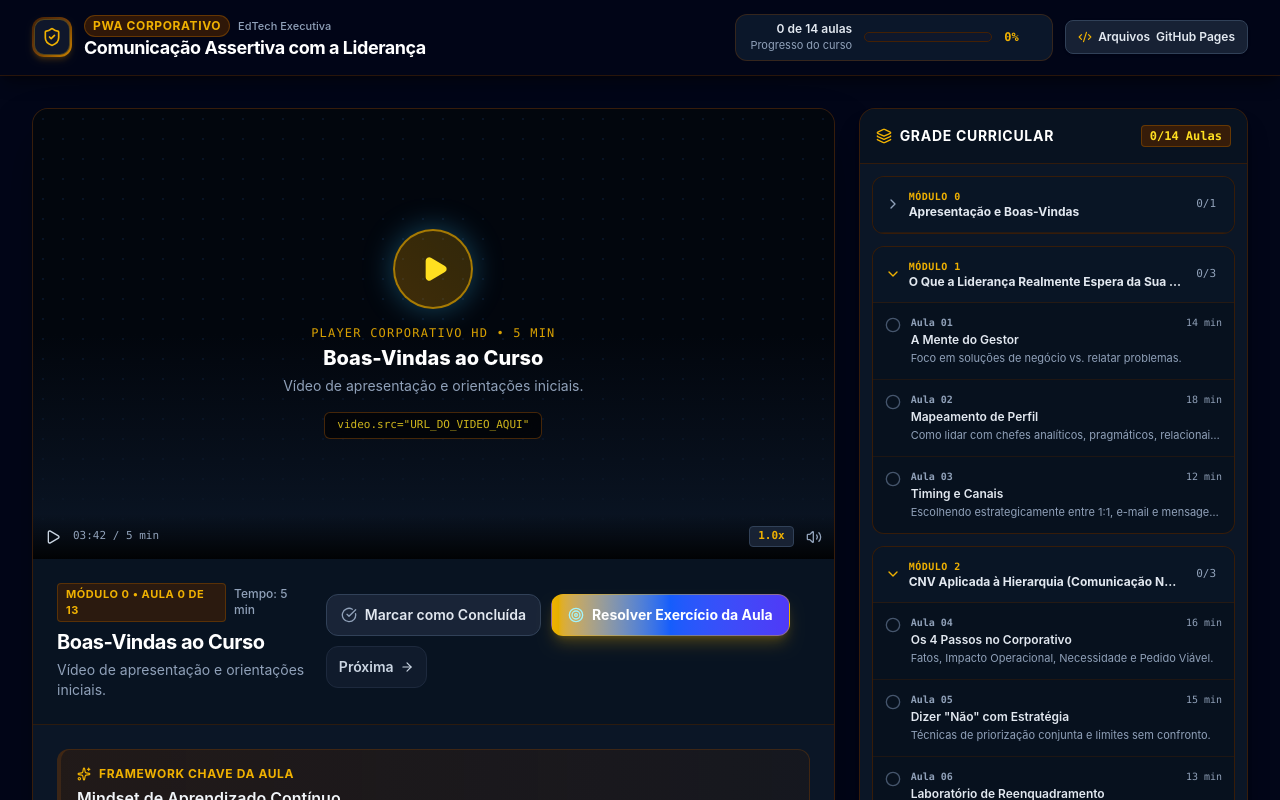
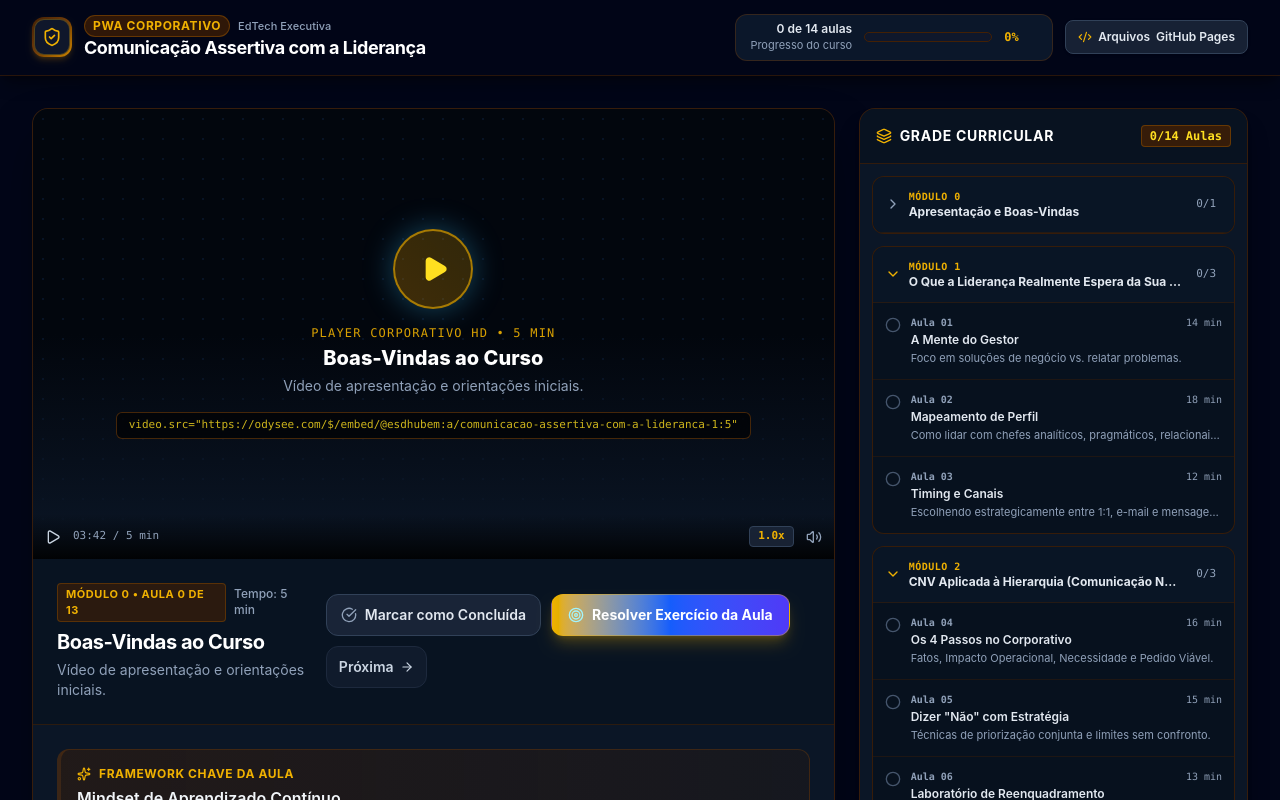
Before and after one commit to praticasdebemestarsocial/CURSOS-ESDHUBEM, a React (Vite) app: page / in a window 1280 px wide. Shown: the top 800 px of the page. Built offline with nearby package versions, Linux system fonts and the light colour scheme.

Commit message:
Update video URL for Aula 00

```diff
--- a/src/data/courseData.ts
+++ b/src/data/courseData.ts
@@ -13,7 +13,7 @@ export const COURSE_MODULES: Module[] = [
         title: 'Boas-Vindas ao Curso',
         subtitle: 'Vídeo de apresentação e orientações iniciais.',
         duration: '5 min',
-        videoSrc: 'URL_DO_VIDEO_AQUI',
+        videoSrc: 'https://odysee.com/$/embed/@esdhubem:a/comunicacao-assertiva-com-a-lideranca-1:5',
         keyFramework: 'Mindset de Aprendizado Contínuo',
         summary: [
           'Apresentação do instrutor e da proposta do curso.',
```
